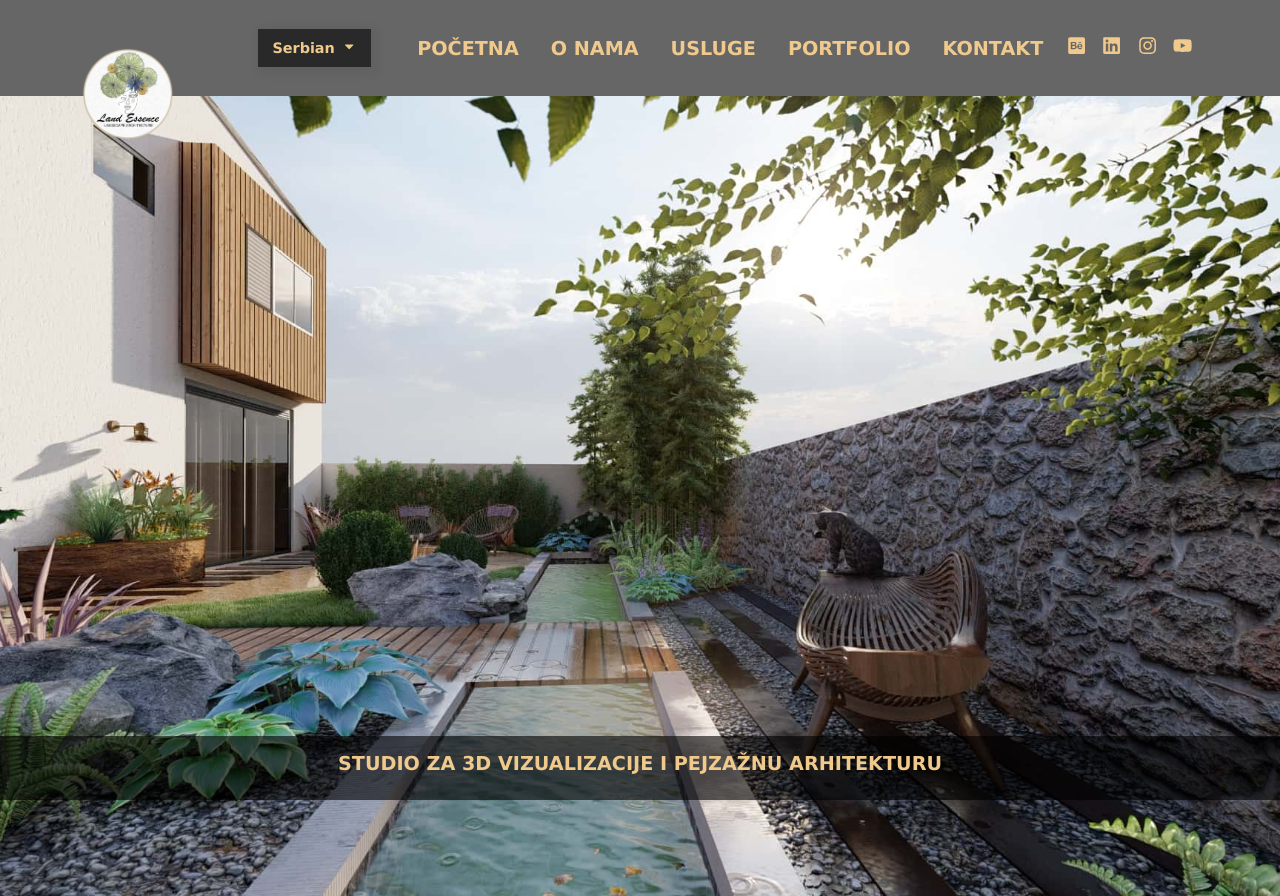
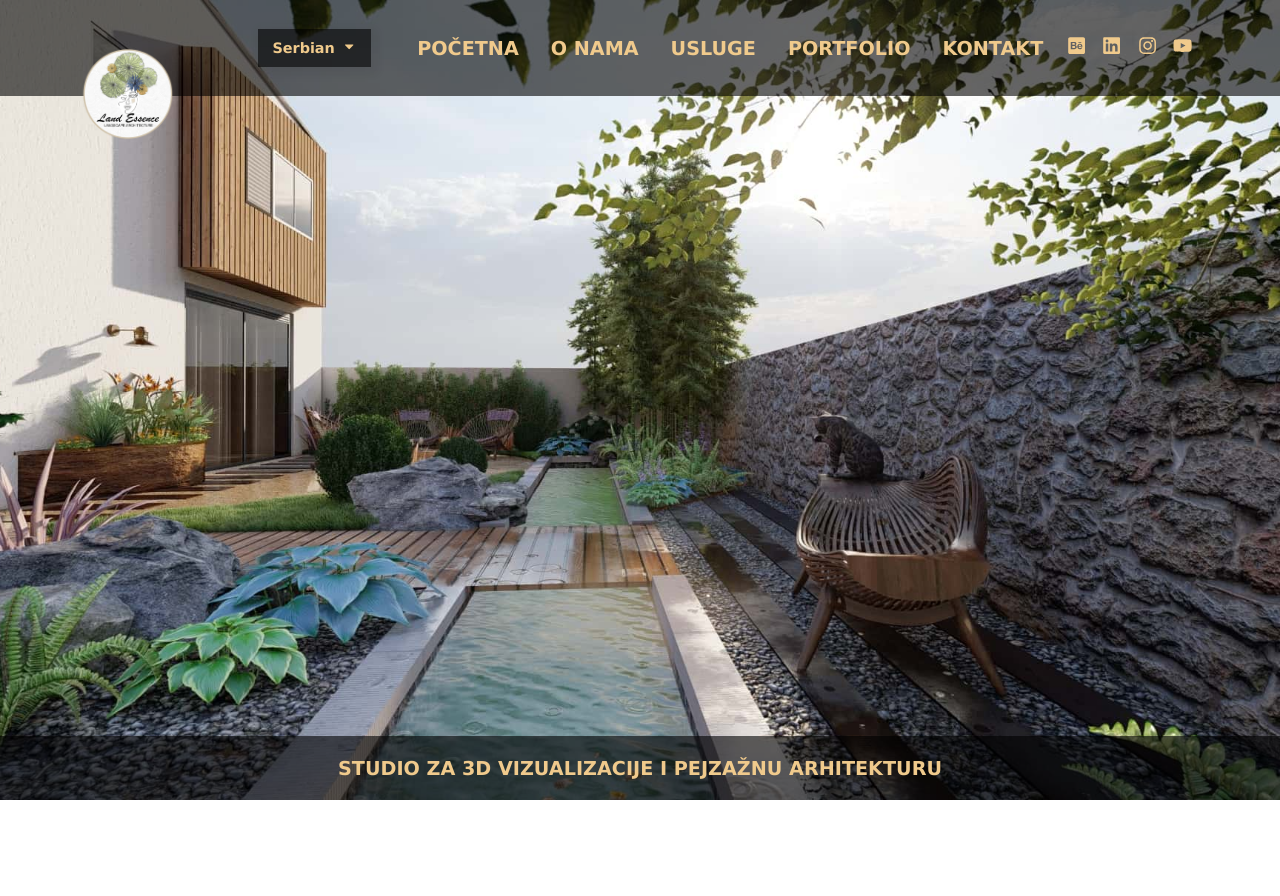
Before and after one commit to andjared/multi-language-website, a React (Create React App) app: page / in a window 1280 px wide. After the commit the page ends 800 px from the top, so only its background shows below. Built offline with nearby package versions, Linux system fonts and the light colour scheme.

Commit message:
header fix

```diff
--- a/src/Components/AboutUs.js
+++ b/src/Components/AboutUs.js
@@ -10,7 +10,7 @@ const AboutUs = ({ language }) => {
   }, []);
 
   return (
-    <div className="about-us">
+    <section className="page about-us">
       <div className="top-box">
         <div className="about-us-text">
           <p>{translations.aboutUs[language]}</p>
@@ -33,7 +33,7 @@ const AboutUs = ({ language }) => {
           })}
         </ul>
       </div>
-    </div>
+    </section>
   );
 };
 
--- a/src/Components/ContactUs.js
+++ b/src/Components/ContactUs.js
@@ -53,7 +53,7 @@ const ContactUs = ({ language }) => {
   };
 
   return (
-    <div className="contact-us">
+    <section className="page contact-us">
       {showModal ? (
         <Modal
           handleModal={handleModal}
@@ -95,7 +95,7 @@ const ContactUs = ({ language }) => {
           </li>
         </ul>
       </div>
-    </div>
+    </section>
   );
 };
 
--- a/src/Components/Gallery.js
+++ b/src/Components/Gallery.js
@@ -12,7 +12,7 @@ const Gallery = ({ items, language }) => {
   };
 
   return (
-    <div className="gallery-page">
+    <section className="page gallery-page">
       <div className="galleries">
         <div className="gallery">
           <h2>{translations.gallery.first[language]} </h2>
@@ -46,7 +46,7 @@ const Gallery = ({ items, language }) => {
         <p>{translations.concept[language]} </p>
         <img id="gradation" src={gradation} alt="" ref={conceptRef} />
       </div>
-    </div>
+    </section>
   );
 };
 
--- a/src/Components/Home.js
+++ b/src/Components/Home.js
@@ -4,7 +4,7 @@ const Home = () => {
     document.body.className = "scroll";
     return () => document.body.classList.remove("scroll");
   }, []);
-  return <div className="home"></div>;
+  return <section className="home"></section>;
 };
 
 export default Home;
--- a/src/Components/Services.js
+++ b/src/Components/Services.js
@@ -22,7 +22,7 @@ const Services = ({ language }) => {
   };
 
   return (
-    <div className="services">
+    <section className="page services">
       <div className="box">
         <div className="text-box">
           <h2>{title.first[language]}</h2>
@@ -106,7 +106,7 @@ const Services = ({ language }) => {
           <p>{fourth[language]}</p>
         </div>
       </div>
-    </div>
+    </section>
   );
 };
 
--- a/src/index.css
+++ b/src/index.css
@@ -12,7 +12,6 @@
   --bg-dark: rgba(0, 0, 0, 0.6);
   --links-color: rgb(240, 202, 140);
   --btn-bg-color: rgb(49, 3, 3);
-  --fonts: comicSans;
   --big-font: 1.2em;
   --small-font: 1em;
 }
@@ -54,13 +53,23 @@ footer {
 
 header {
   height: 6em;
-  position: sticky;
+  position: fixed;
   top: 0px;
   left: 0px;
   right: 0px;
   display: flex;
   align-items: center;
   justify-content: space-between;
+}
+
+footer {
+  display: flex;
+  justify-content: center;
+  align-items: center;
+}
+
+.page {
+  margin-top: 6em;
 }
 
 .transparent {
@@ -342,14 +351,14 @@ footer p {
   display: flex;
   justify-content: space-around;
   align-items: stretch;
-  margin-top: 5em;
-  margin-inline: auto;
+  margin: 10em auto 0;
+  /* margin-inline: auto; */
 }
 
 .gallery {
   width: 30%;
   height: 30%;
-  margin: 1em;
+  margin: 1.5em;
 }
 
 .gallery h2 {
@@ -420,7 +429,7 @@ footer p {
 .contact-us {
   height: 100%;
   animation: transitionIn 2s;
-  margin: 0 auto;
+  margin: 8em auto;
   width: 100%;
   display: flex;
   justify-content: space-around;
@@ -696,6 +705,7 @@ textarea {
     justify-content: center;
     text-align: center;
     transition: all 0.1s ease-in-out;
+    z-index: 1000;
   }
 
   .close-btn {
@@ -759,7 +769,6 @@ textarea {
 
   .contact-us {
     flex-direction: column;
-    margin-top: 2em;
   }
 
   .contact-details .icons {
@@ -792,10 +801,6 @@ textarea {
 
   .menu-btn {
     font-size: 2em;
-  }
-
-  footer {
-    padding: 1em 0 1em 0;
   }
 
   .about-us .bottom-box {
```
Also changed, not shown: 1 other file (tests, documents, lock files or other folders).
